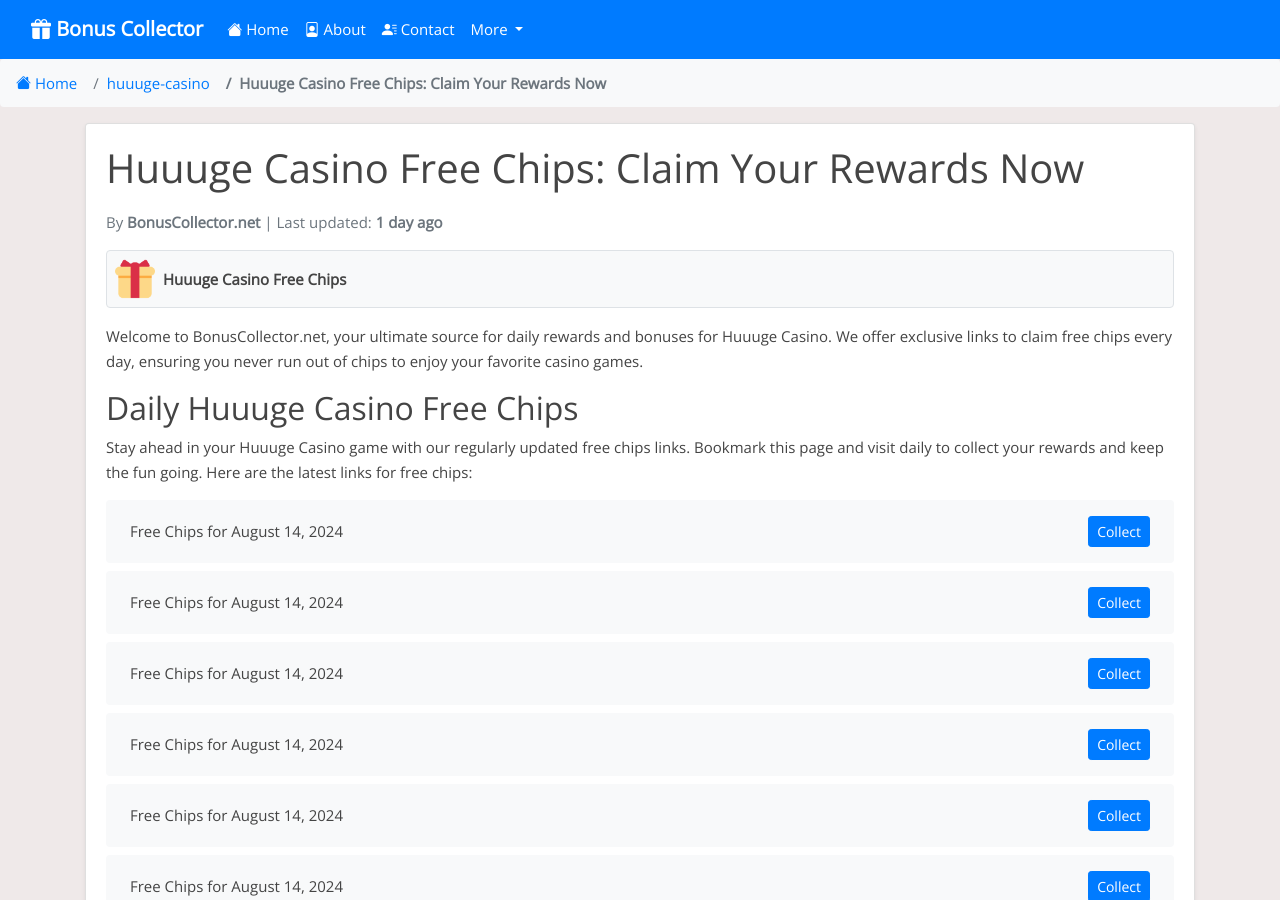
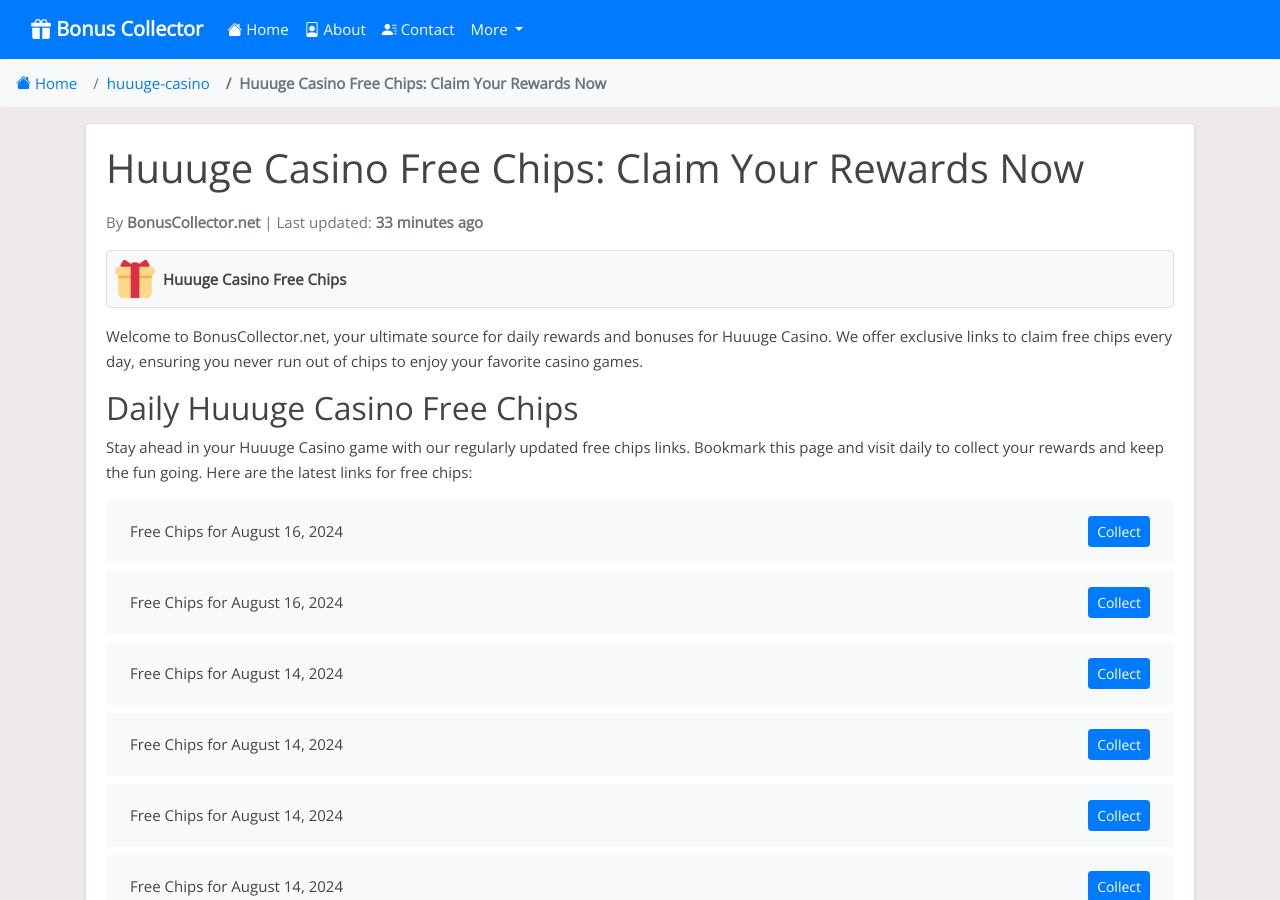
Before and after one commit to Prollad99/bs-net, a Jekyll site: the page built from _posts/2024-06-29-huuuge-casino.md, in a window 1280 px wide and 900 px high. Built offline with Jekyll 4.4.1, drawn with Linux system fonts in a browser that asks for light colours; nearby versions of some CDN libraries; comment, search, counter and statistics services are not loaded; some of the changed text lies outside the part shown.

Commit message:
Update huuuge-casino reward links and last modified date

```diff
--- a/_data/include_files.yml
+++ b/_data/include_files.yml
@@ -53,7 +53,7 @@
   last_modified: 2024-08-16 03:13:20
 
 huuuge-casino.html:
-  last_modified: 2024-08-14 18:38:28
+  last_modified: 2024-08-16 03:38:30
 
 island-king.html:
   last_modified: 2024-08-06 14:33:34
--- a/_includes/huuuge-casino.html
+++ b/_includes/huuuge-casino.html
@@ -1,4 +1,12 @@
 <ul class="list-group mt-3 mb-4">
+  <li class="list-group-item d-flex justify-content-between align-items-center">
+    <span>Free Chips for August 16, 2024</span>
+    <a href="https://2rc7.app.link/z9yTX27r3Lb" class="btn btn-primary btn-sm">Collect</a>
+  </li>
+  <li class="list-group-item d-flex justify-content-between align-items-center">
+    <span>Free Chips for August 16, 2024</span>
+    <a href="http://2rc7.app.link/Eaj9cj6r3Lb" class="btn btn-primary btn-sm">Collect</a>
+  </li>
   <li class="list-group-item d-flex justify-content-between align-items-center">
     <span>Free Chips for August 14, 2024</span>
     <a href="https://2rc7.app.link/p9eiYzkETLb" class="btn btn-primary btn-sm">Collect</a>
@@ -391,12 +399,4 @@
     <span>Free Chips for Invalid Date</span>
     <a href="https://2rc7.app.link/Jw9hdgE9JKb" class="btn btn-primary btn-sm">Collect</a>
   </li>
-  <li class="list-group-item d-flex justify-content-between align-items-center">
-    <span>Free Chips for Invalid Date</span>
-    <a href="https://2rc7.app.link/TNsIzgE9JKb" class="btn btn-primary btn-sm">Collect</a>
-  </li>
-  <li class="list-group-item d-flex justify-content-between align-items-center">
-    <span>Free Chips for Invalid Date</span>
-    <a href="https://2rc7.app.link/YY4JvgE9JKb" class="btn btn-primary btn-sm">Collect</a>
-  </li>
 </ul>
```
Also changed, not shown: links-json/huuuge-casino.json (+8 -6 lines).
